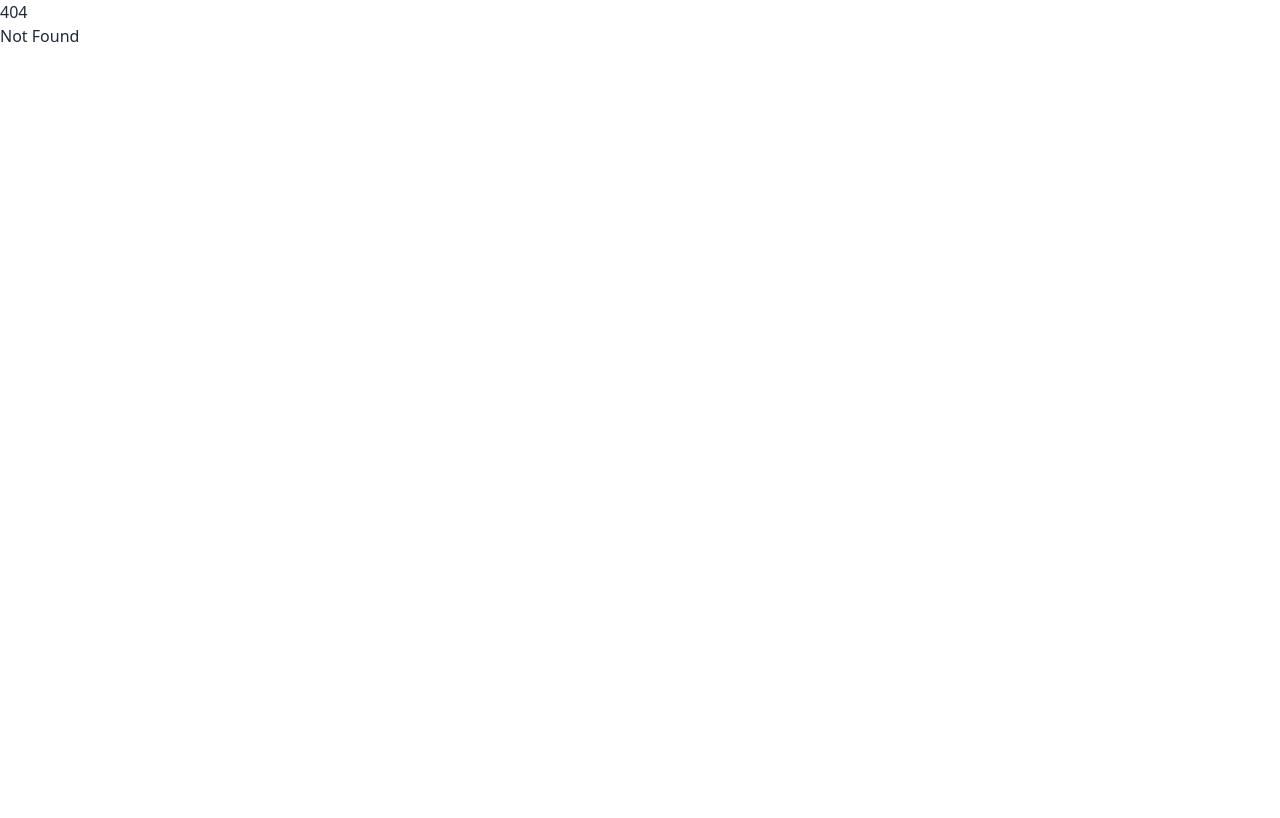
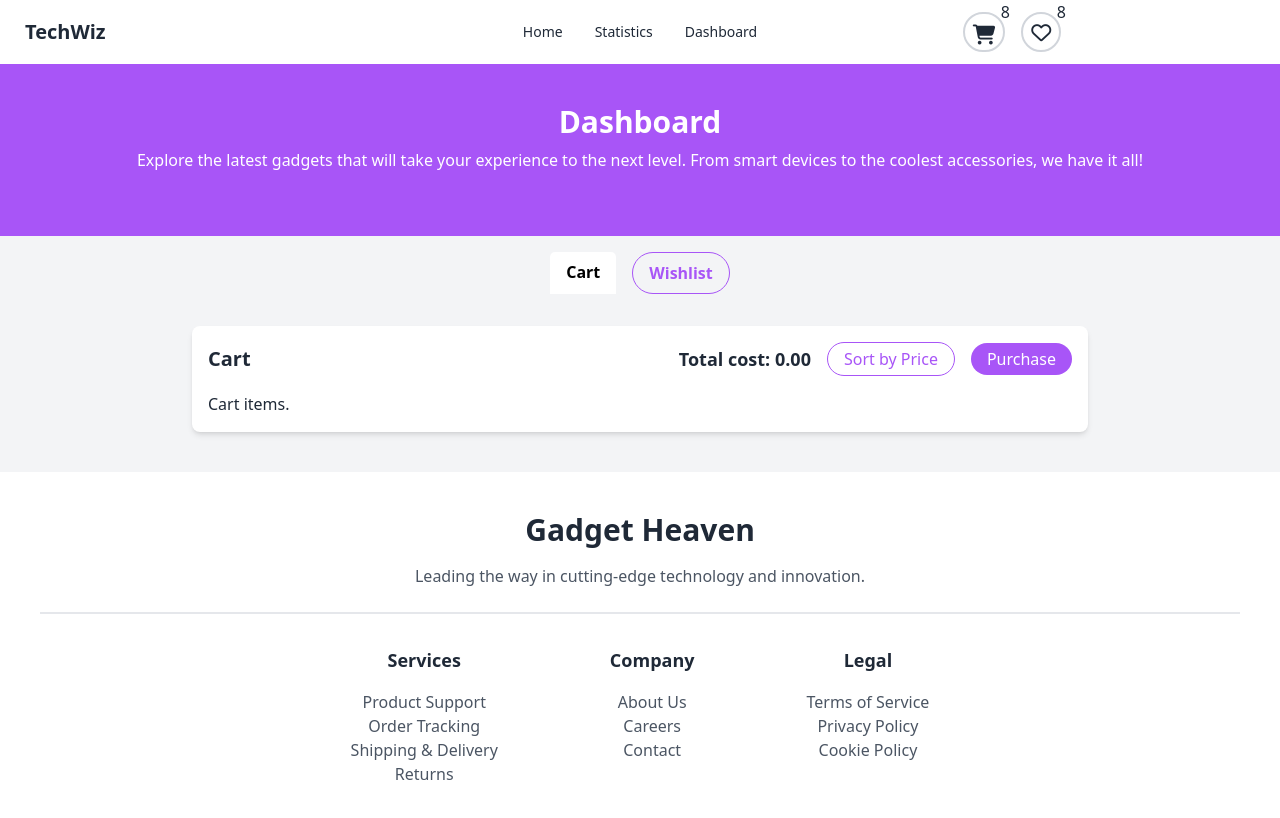
Before and after one commit to programming-hero-web-course-4/b10a8-gadget-heaven-Shaon007, a React (Vite) app: page /dashboard in a window 1280 px wide. Before the commit this address had no page. Shown: the top 818 px of the page. Built offline with nearby package versions, Linux system fonts and the light colour scheme.

Commit message:
trying cart and wish

```diff
--- a/package.json
+++ b/package.json
@@ -20,6 +20,7 @@
     "react-dom": "^18.3.1",
     "react-rating-stars-component": "^2.2.0",
     "react-router-dom": "^6.27.0",
+    "react-tabs": "^6.0.2",
     "react-toastify": "^10.0.6",
     "sort-by": "^1.2.0"
   },
--- a/public/products.json
+++ b/public/products.json
@@ -1,6 +1,6 @@
 [
   {
-    "product_id": "P001",
+    "product_id": "001",
     "product_title": "Apple iPhone 15 Pro Max",
     "product_image": "https://i.pinimg.com/564x/e7/bf/42/e7bf42f9914ac32d63dab02813d1280c.jpg",
     "category": "Smartphones",
@@ -17,7 +17,7 @@
     "rating": 4.8
   },
   {
-    "product_id": "P002",
+    "product_id": "002",
     "product_title": "Samsung Galaxy S23 Ultra",
     "product_image": "https://i.pinimg.com/564x/43/11/a3/4311a3ca3e3f3b5a27e3ffc08cfbfecf.jpg",
     "category": "Smartphones",
@@ -34,7 +34,7 @@
     "rating": 4.7
   },
   {
-    "product_id": "P003",
+    "product_id": "003",
     "product_title": "Google Pixel Tensor 7 Pro",
     "product_image": "https://i.pinimg.com/736x/1d/40/89/1d4089f8aa949a0155afa3588c57158a.jpg",
     "category": "Smartphones",
@@ -51,7 +51,7 @@
     "rating": 4.6
   },
   {
-    "product_id": "P004",
+    "product_id": "004",
     "product_title": "Sony WH-1000XM5",
     "product_image": "https://i.pinimg.com/564x/08/25/4c/08254ce0f681476675c70cedff46c6bf.jpg",
     "category": "Headphones",
@@ -67,7 +67,7 @@
     "rating": 4.6
   },
   {
-    "product_id": "P005",
+    "product_id": "005",
     "product_title": "Bose QuietComfort 45",
     "product_image": "https://i.pinimg.com/736x/d9/06/b9/d906b957efec13470cb6e2671fd94ed0.jpg",
     "category": "Headphones",
@@ -83,7 +83,7 @@
     "rating": 4.7
   },
   {
-    "product_id": "P006",
+    "product_id": "006",
     "product_title": "Jabra Elite 85h",
     "product_image": "https://i.pinimg.com/736x/e3/d8/00/e3d8008a1de62e8cc5cb2dbc81045bfc.jpg",
     "category": "Headphones",
@@ -99,7 +99,7 @@
     "rating": 4.5
   },
   {
-    "product_id": "P007",
+    "product_id": "007",
     "product_title": "MacBook Pro 16-inch",
     "product_image": "https://i.pinimg.com/736x/79/c1/ea/79c1eadc7cf5bdc42056ac47ced8305c.jpg",
     "category": "Laptops",
@@ -116,7 +116,7 @@
     "rating": 4.9
   },
   {
-    "product_id": "P008",
+    "product_id": "008",
     "product_title": "Dell XPS 13",
     "product_image": "https://i.pinimg.com/564x/e7/8f/d3/e78fd37bd92cf211b85f0279e31edec2.jpg",
     "category": "Laptops",
@@ -133,7 +133,7 @@
     "rating": 4.8
   },
   {
-    "product_id": "P009",
+    "product_id": "009",
     "product_title": "HP Spectre x360",
     "product_image": "https://i.pinimg.com/564x/b7/b0/29/b7b029281712853988ac7ee9edbc993d.jpg",
     "category": "Laptops",
@@ -150,7 +150,7 @@
     "rating": 4.7
   },
   {
-    "product_id": "P010",
+    "product_id": "010",
     "product_title": "Lenovo ThinkPad X1 Carbon",
     "product_image": "https://i.pinimg.com/564x/30/8b/e4/308be4259434a023f6e8d5d7b0545629.jpg",
     "category": "Laptops",
@@ -167,7 +167,7 @@
     "rating": 4.5
   },
   {
-    "product_id": "P011",
+    "product_id": "011",
     "product_title": "ASUS ROG Zephyrus G14",
     "product_image": "https://i.pinimg.com/564x/62/05/77/620577250a1226ba7c7deda5a2725fb5.jpg",
     "category": "Laptops",
@@ -184,7 +184,7 @@
     "rating": 4.6
   },
   {
-    "product_id": "P012",
+    "product_id": "012",
     "product_title": "Acer Predator  Swifter FZ5",
     "product_image": "https://i.pinimg.com/564x/9b/a6/d1/9ba6d162a5cfd1ac2e48c9666b9ca5f9.jpg",
     "category": "Laptops",
--- /dev/null
+++ b/src/components/Dashboard/CartItem.jsx
@@ -0,0 +1,11 @@
+const CartItem = ({ item }) => {
+  return (
+    <div>
+      <h3>{item.name}</h3>
+      <p>Price: ${item.price}</p>
+      <button>Remove</button>
+    </div>
+  );
+};
+
+export default CartItem;
--- a/src/components/Dashboard/Dashboard.jsx
+++ b/src/components/Dashboard/Dashboard.jsx
@@ -1,7 +1,61 @@
+import { Tab, Tabs, TabList, TabPanel } from 'react-tabs';
+import 'react-tabs/style/react-tabs.css';
+
 const Dashboard = () => {
   return (
     <div>
-      <h2>Dashboard</h2>
+      {/* Header Section */}
+      <div className="bg-purple-500 text-center py-10">
+        <h2 className="text-white text-3xl font-bold mb-2">Dashboard</h2>
+        <p className="text-white mb-6">
+          Explore the latest gadgets that will take your experience to the next level. From smart devices to
+          the coolest accessories, we have it all!
+        </p>
+      </div>
+
+      {/* Tabs and Content Section */}
+      <div className="bg-gray-100 pt-4 pb-10">
+        <Tabs>
+          {/* Tab Navigation */}
+          <TabList className="flex justify-center gap-4 mb-8">
+            <Tab className="px-4 py-2 font-semibold rounded-full cursor-pointer bg-purple-500 text-white">
+              Cart
+            </Tab>
+            <Tab className="px-4 py-2 font-semibold rounded-full cursor-pointer text-purple-500 border border-purple-500">
+              Wishlist
+            </Tab>
+          </TabList>
+
+          {/* Cart Tab Panel */}
+          <TabPanel>
+            <div className="max-w-4xl mx-auto p-4 bg-white rounded-lg shadow-md">
+              <div className="flex justify-between items-center mb-4">
+                <h3 className="text-xl font-semibold">Cart</h3>
+                <div className="flex items-center gap-4">
+                  <span className="text-lg font-semibold">Total cost: 0.00</span>
+                  <button className="px-4 py-1 bg-transparent text-purple-500 border border-purple-500 rounded-full">
+                    Sort by Price
+                  </button>
+                  <button className="px-4 py-1 bg-purple-500 text-white rounded-full">Purchase</button>
+                </div>
+              </div>
+
+              {/* Cart Items */}
+              <div className="space-y-4">
+                <p>Cart items.</p>
+              </div>
+            </div>
+          </TabPanel>
+
+          {/* Wishlist  */}
+          <TabPanel>
+            <div className="max-w-4xl mx-auto p-4 bg-white rounded-lg shadow-md">
+              <h3 className="text-xl font-semibold mb-4">Wishlist</h3>
+              <p>wishlist items</p>
+            </div>
+          </TabPanel>
+        </Tabs>
+      </div>
     </div>
   );
 };
--- /dev/null
+++ b/src/components/Dashboard/WishlistItem.jsx
@@ -0,0 +1,11 @@
+const WishlistItem = ({ item }) => {
+  return (
+    <div>
+      <h3>{item.name}</h3>
+      <p>Price: ${item.price}</p>
+      <button>Add to Cart</button>
+    </div>
+  );
+};
+
+export default WishlistItem;
--- a/src/components/Gadget/Details.jsx
+++ b/src/components/Gadget/Details.jsx
@@ -1,14 +1,25 @@
 import { useParams } from 'react-router-dom';
 import { useEffect, useState } from 'react';
 import ReactStars from "react-rating-stars-component";
+import { addToStoredCartList, addToStoredWishList } from '../../../dist/assets/utility/addToDb';
 
 const Detail = () => {
   const { product_id } = useParams();
   const [product, setProduct] = useState(null);
-  const [rating, setRating] = useState(0); // State for dynamic rating
+  const [rating, setRating] = useState(0);
 
   const ratingChanged = (newRating) => {
-    setRating(newRating); // Update the rating state when user changes it
+    setRating(newRating);
+  };
+
+  const handleCart = (id) => {
+    addToStoredCartList(id);
+    alert("Product added to cart!");
+  };
+
+  const handleWishlist = (id) => {
+    addToStoredWishList(id);
+    alert("Product added to wishlist!");
   };
 
   useEffect(() => {
@@ -18,7 +29,7 @@ const Detail = () => {
         const foundProduct = data.find(item => item.product_id.toString() === product_id);
         if (foundProduct) {
           setProduct(foundProduct);
-          setRating(foundProduct.rating || 0); // Initialize rating from product data if available
+          setRating(foundProduct.rating || 0);
         }
       });
   }, [product_id]);
@@ -28,22 +39,17 @@ const Detail = () => {
   return (
     <div className="relative w-full flex flex-col items-center h-[880px] bg-gray-200">
       <div className="pt-5 mb-64 bg-[#9538E2] w-full mt-2 h-[463px] relative z-10 flex flex-col items-center text-center">
-        <h1 className="mb-5 text-2xl md:text-5xl font-bold text-white">
-          Product Details
-        </h1>
+        <h1 className="mb-5 text-2xl md:text-5xl font-bold text-white">Product Details</h1>
         <p className="mb-5 text-lg md:text-xl text-white w-3/4">
           Explore the latest gadgets that will take your experience to the next level. From smart devices to the coolest accessories, we have it all!
         </p>
       </div>
 
-      {/* Details Card */}
       <div className="flex gap-8 p-8 bg-white absolute top-[200px] z-10 w-[1170px] h-[480px] rounded-2xl">
-        {/* Product Image Section */}
         <div>
           <img className="w-[424px] h-[420px] object-contain rounded-lg" src={product.product_image} alt="Product" />
         </div>
 
-        {/* Product Details Section */}
         <div className="flex flex-col space-y-1">
           <div>
             <h2 className="text-2xl font-bold mb-2">{product.product_title}</h2>
@@ -59,29 +65,24 @@ const Detail = () => {
             </ol>
           </div>
 
-          {/* Rating Section */}
           <div className="flex items-center">
             <h2 className="text-lg font-semibold mr-2">Rating:</h2>
             <ReactStars
               count={5}
-              value={rating} // Use state rating value
+              value={rating}
               size={24}
               isHalf={true}
               onChange={ratingChanged}
-              emptyIcon={<i className="far fa-star"></i>}
-              halfIcon={<i className="fa fa-star-half-alt"></i>}
-              filledIcon={<i className="fa fa-star"></i>}
               activeColor="#ffd700"
             />
             <button className="ml-2 text-gray-700 font-semibold p-1 px-2 bg-gray-300 rounded-2xl">{rating}</button>
           </div>
 
-          {/* Action Buttons */}
           <div className="flex gap-4">
-            <button className=" rounded-full bg-violet-500 text-white px-4 py-2 flex items-center">
+            <button onClick={() => handleCart(product_id)} className="rounded-full bg-violet-500 text-white px-4 py-2 flex items-center">
               Add To Cart <i className="fa-solid fa-cart-shopping ml-2"></i>
             </button>
-            <button className="bg-white border rounded-full border-gray-400 text-gray-700 p-2 h-10 w-10 ">
+            <button onClick={() => handleWishlist(product_id)} className="bg-white border rounded-full border-gray-400 text-gray-700 p-2 h-10 w-10">
               <i className="fa-regular fa-heart"></i>
             </button>
           </div>
--- a/src/components/Gadget/Gadget.jsx
+++ b/src/components/Gadget/Gadget.jsx
@@ -2,7 +2,6 @@ import { Link } from "react-router-dom";
 
 const Gadget = ({ gadget }) => {
   const { product_id, product_title, product_image, price } = gadget;
-  // const navigate = useNavigate();
 
   return (
     <div className="w-[322px] flex flex-grow">
--- a/src/main.jsx
+++ b/src/main.jsx
@@ -11,6 +11,8 @@ import ErrorPage from './components/ErrorPage/ErrorPage';
 import Homepage from './components/HomePage/Homepage';
 import Empty from './components/Empty';
 import Details from './components/Gadget/Details';
+import Statistics from './components/Statistics/Statistics';
+import Dashboard from './components/Dashboard/Dashboard';
 
 const router = createBrowserRouter([
   {
@@ -24,10 +26,19 @@ const router = createBrowserRouter([
       },
       {
         path: "/product/:product_id",
-        element: <Details />
+        element: <Details />,
       },
       {
-        path: "empty",
+        path: "/statistics",
+        element: <Statistics />, // Add this route for Statistics
+      },
+      {
+        path: "/dashboard",
+        element: <Dashboard />,
+        loader: () => fetch('/products.json')
+      },
+      {
+        path: "/empty",
         element: <Empty />,
       },
     ],
```
Also changed, not shown: src/App.jsx (line endings or trailing spaces), src/components/Gadgets/Gadgets.jsx (line endings or trailing spaces), 1 other file (tests, documents, lock files or other folders).
